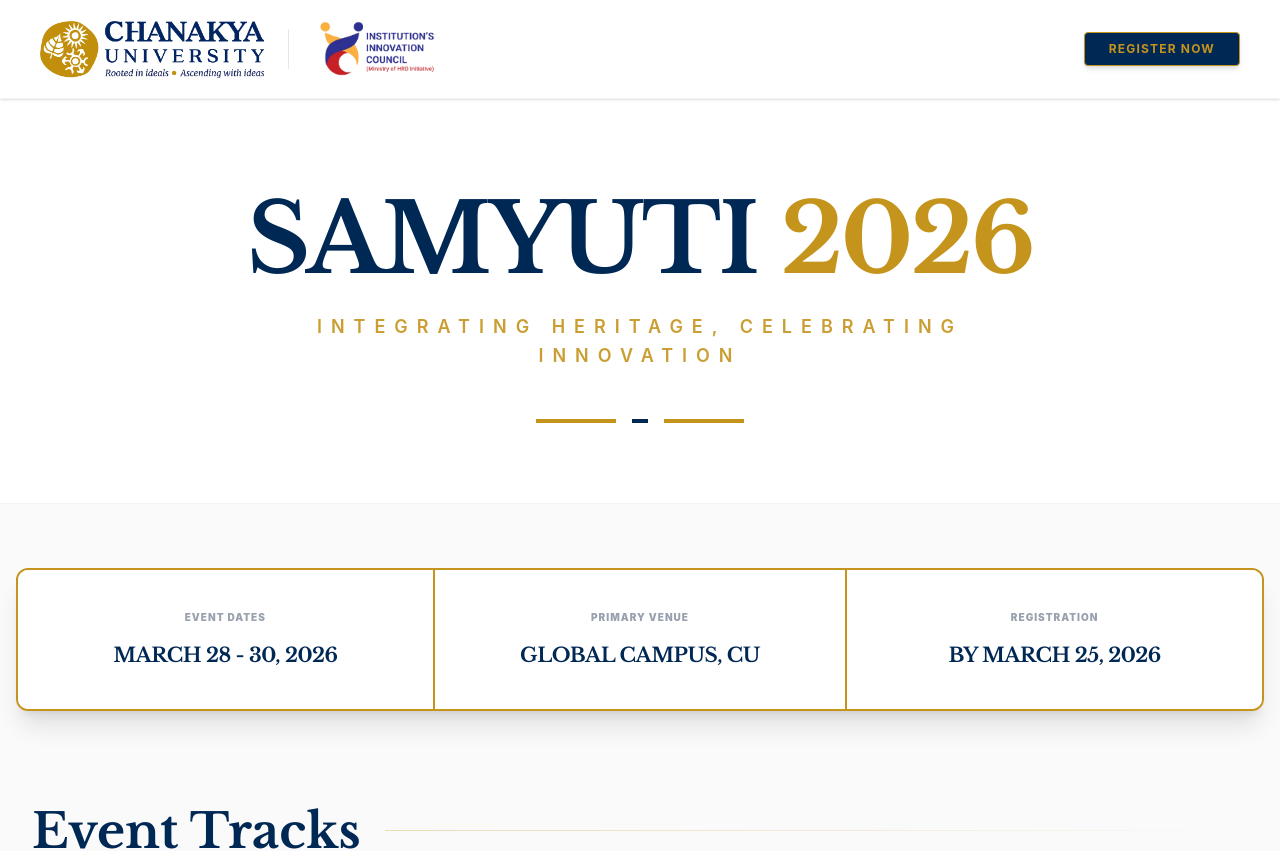
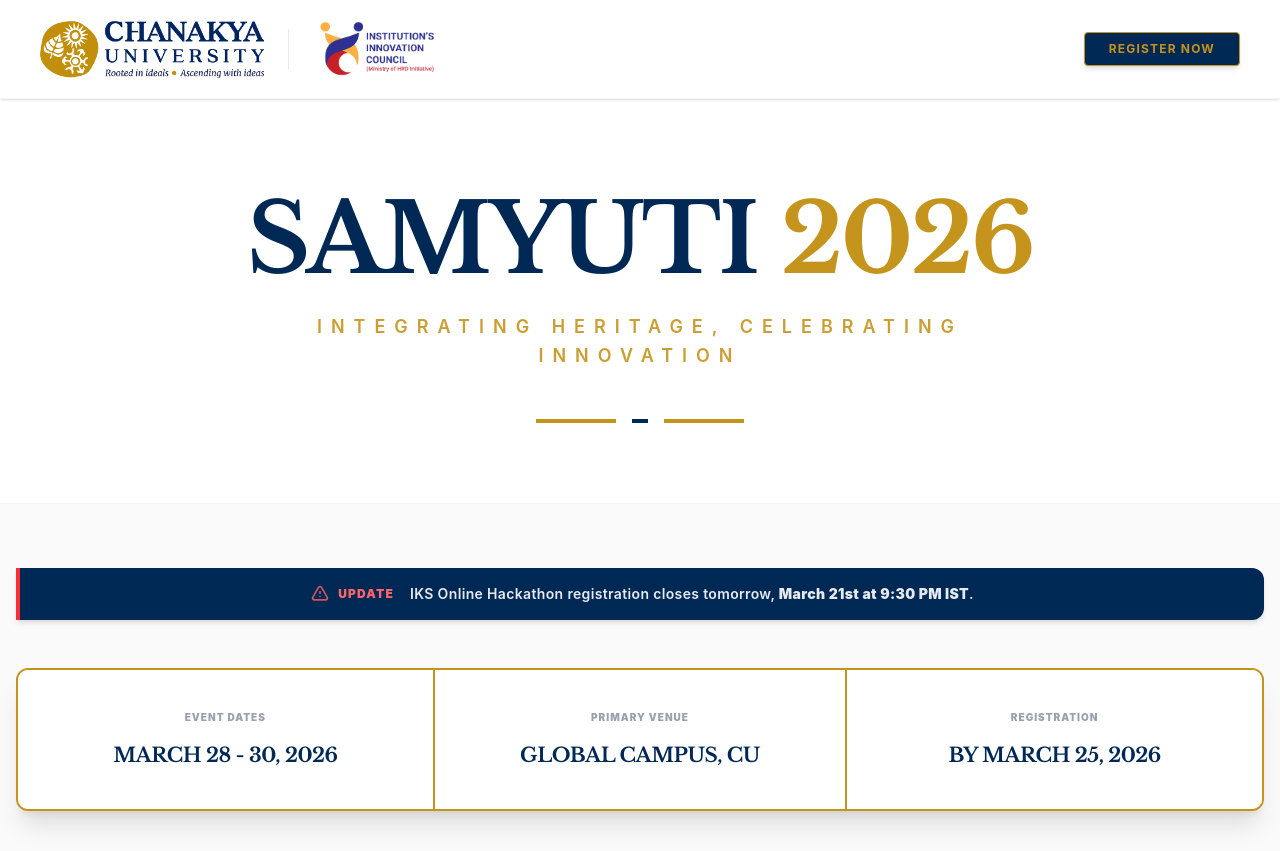
Before and after one commit to Rzooro/Samyuti, a React (Vite) app: page / in a window 1280 px wide. Shown: the top 851 px of the page. Built offline with nearby package versions, Linux system fonts and the light colour scheme.

Commit message:
IKSDeadEndUpdate

```diff
--- a/src/App.jsx
+++ b/src/App.jsx
@@ -120,6 +120,31 @@ function App() {
       </section>
 
       <main className="max-w-7xl mx-auto px-4 py-16">
+        {/* Global Announcement Banner */}
+        <div className="bg-[#002855] border-l-4 border-red-500 text-white px-6 py-4 rounded-r-xl mb-12 flex flex-col md:flex-row items-center justify-center gap-4 shadow-md">
+          <div className="flex items-center gap-2 text-red-400">
+            <svg
+              className="w-5 h-5 animate-pulse"
+              fill="none"
+              stroke="currentColor"
+              viewBox="0 0 24 24">
+              <path
+                strokeLinecap="round"
+                strokeLinejoin="round"
+                strokeWidth="2"
+                d="M12 9v2m0 4h.01m-6.938 4h13.856c1.54 0 2.502-1.667 1.732-3L13.732 4c-.77-1.333-2.694-1.333-3.464 0L3.34 16c-.77 1.333.192 3 1.732 3z"
+              />
+            </svg>
+            <span className="font-black uppercase tracking-widest text-[10px] md:text-xs">
+              Update
+            </span>
+          </div>
+          <span className="text-xs md:text-sm font-semibold tracking-wide text-center md:text-left opacity-90">
+            IKS Online Hackathon registration closes tomorrow,{" "}
+            <strong>March 21st at 9:30 PM IST</strong>.
+          </span>
+        </div>
+
         <div className="grid grid-cols-1 md:grid-cols-3 gap-0 mb-24 border-2 border-[#C5941C] rounded-xl overflow-hidden shadow-xl bg-white">
           <InfoBox label="Event Dates" value="MARCH 28 - 30, 2026" />
           <InfoBox label="Primary Venue" value="GLOBAL CAMPUS, CU" border />
@@ -166,6 +191,23 @@ function App() {
                         Scheduled Date
                       </strong>
                       <p className="text-lg font-bold">{activeEvent.date}</p>
+                      {activeEvent.deadline && (
+                        <p className="text-xs font-black text-red-600 mt-1 uppercase tracking-widest flex items-center gap-1">
+                          <svg
+                            className="w-4 h-4"
+                            fill="none"
+                            stroke="currentColor"
+                            viewBox="0 0 24 24">
+                            <path
+                              strokeLinecap="round"
+                              strokeLinejoin="round"
+                              strokeWidth="2"
+                              d="M12 9v2m0 4h.01m-6.938 4h13.856c1.54 0 2.502-1.667 1.732-3L13.732 4c-.77-1.333-2.694-1.333-3.464 0L3.34 16c-.77 1.333.192 3 1.732 3z"
+                            />
+                          </svg>
+                          Closes: {activeEvent.deadline}
+                        </p>
+                      )}
                     </div>
                     <div>
                       <strong className="uppercase text-[10px] font-black tracking-widest block mb-3 text-gray-400">
@@ -312,7 +354,6 @@ function App() {
               className="absolute inset-0 w-full h-full"
               onLoad={() => setFormLoaded(true)}
               title="Registration"
-              tabIndex="-1"
             />
           </div>
         </section>
@@ -371,7 +412,7 @@ function App() {
       <footer className="bg-[#002855] text-white py-24 relative overflow-hidden">
         <div className="absolute top-0 left-0 w-full h-1 bg-gradient-to-r from-transparent via-[#C5941C] to-transparent opacity-50" />
         <div className="max-w-7xl mx-auto px-4 text-center">
-          <p className="text-sm text-[#C5941C] font-black uppercase tracking-[1em] mb-10 opacity-80">
+          <p className="text-sm text-[#C5941C] font-black uppercase tracking-[1em] mb-10 opacity-80 text-white">
             Rooted in Ideals • Ascending with Ideas
           </p>
           <div className="flex flex-col md:flex-row justify-center items-center gap-8 mb-12">
--- a/src/EventSection.jsx
+++ b/src/EventSection.jsx
@@ -43,7 +43,8 @@ const samyutiEvents = [
     title: "IKS Online Hackathon",
     theme: "Heritage & Tech Innovation",
     prize: "₹60,000",
-    date: "March 18 - 25, 2026",
+    date: "March 22 - 29, 2026",
+    deadline: "March 21, 2026 @ 9:30 PM IST",
     context:
       "An open-stack innovation event centered on integrating Indian Knowledge Systems (IKS) with modern AI.",
     rules: [
@@ -247,6 +248,11 @@ function EventCard({ event, onOpen }) {
               Schedule:
             </strong>
             {event.date}
+            {event.deadline && (
+              <span className="block mt-1 text-red-400 font-bold text-[10px] uppercase tracking-widest">
+                ⚠️ Closes: {event.deadline}
+              </span>
+            )}
           </div>
           <p>
             <strong className="text-[#C5941C] text-[10px] uppercase block mb-1">
```
